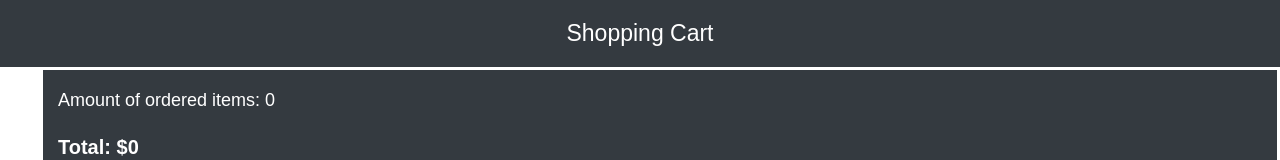
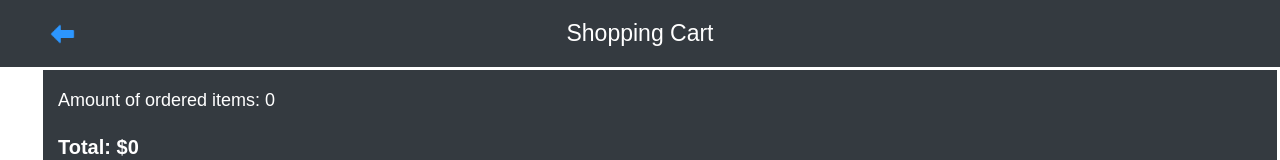
Before and after one commit to DawidHaratyk/shopping-cart, a React (Create React App) app: page /cart in a window 1280 px wide. Shown: the top 160 px of the page. Built offline with nearby package versions, Linux system fonts and the light colour scheme.

Commit message:
feat: improve how products look and make functionality to remove products in cart from cart page

```diff
--- a/src/components/CartPreviewProduct/CartPreviewProduct.tsx
+++ b/src/components/CartPreviewProduct/CartPreviewProduct.tsx
@@ -1,6 +1,6 @@
+import { useRemoveProductFromCart } from "hooks/useRemoveProductFromCart";
 import React from "react";
 import { IoTrashBinSharp } from "react-icons/io5";
-import { useProducts } from "../ProductsContext/ProductsContext";
 
 interface ICartPreviewProduct {
   name: string;
@@ -15,28 +15,7 @@ const CartPreviewProduct = ({
   image,
   index,
 }: ICartPreviewProduct) => {
-  const { products, setProducts, productsInCart, setProductsInCart } =
-    useProducts();
-  // try to do a global reducer
-
-  const handleDeleteProductFromCart = () => {
-    const correctProductIndex = productsInCart[index].id - 1;
-
-    const foundCorrectProductIndex = products.findIndex(
-      (product) => product.id - 1 === correctProductIndex
-    );
-
-    // change button state
-    products[foundCorrectProductIndex].isProductInCart =
-      !products[foundCorrectProductIndex].isProductInCart;
-
-    setProducts((oldProducts) => [...oldProducts]);
-
-    // remove correct element from cart
-    productsInCart.splice(index, 1);
-
-    setProductsInCart((oldProductsInCart) => [...oldProductsInCart]);
-  };
+  const handleRemoveProductFromCart = useRemoveProductFromCart();
 
   return (
     <div className="product">
@@ -47,7 +26,7 @@ const CartPreviewProduct = ({
       </div>
       <IoTrashBinSharp
         className="product__delete"
-        onClick={handleDeleteProductFromCart}
+        onClick={() => handleRemoveProductFromCart(index)}
       />
     </div>
   );
--- a/src/components/Header/_header.scss
+++ b/src/components/Header/_header.scss
@@ -1,4 +1,5 @@
 .header {
+    position: relative;
     display: flex;
     justify-content: space-evenly;
     align-items: center;
@@ -62,4 +63,13 @@
             padding-bottom: 12px;
         }
     }
+
+    &__arrow {
+        position: absolute;
+        top: 50%;
+        left: 50px;
+        transform: translateY(-50%);
+        width: 25px;
+        color: white;
+    }
 }
--- a/src/components/Products/_products.scss
+++ b/src/components/Products/_products.scss
@@ -1,7 +1,9 @@
 .products {
     display: flex;
     flex-wrap: wrap;
-    justify-content: space-around;
+    align-items: flex-start;
+    width: 100%;
+    max-height: min-content;
     gap: 15px;
     margin: 15px 15px 0 0;
 
--- a/src/components/ProductsInCart/ProductsInCart.tsx
+++ b/src/components/ProductsInCart/ProductsInCart.tsx
@@ -2,9 +2,12 @@ import React from "react";
 import { AiFillStar, AiOutlineStar } from "react-icons/ai";
 import { IoTrashBinSharp } from "react-icons/io5";
 import { useProducts } from "../ProductsContext/ProductsContext";
+import { useRemoveProductFromCart } from "../../hooks/useRemoveProductFromCart";
 
 const ProductsInCart = () => {
   const { productsInCart, setProductsInCart } = useProducts();
+
+  const handleRemoveProductFromCart = useRemoveProductFromCart();
 
   const allProductsInCart = productsInCart.map((productInCart, key) => {
     const { name, image, price, stars, availableAmount, amountInCart } =
@@ -51,7 +54,10 @@ const ProductsInCart = () => {
         >
           {availableAmountItems}
         </select>
-        <IoTrashBinSharp className="product__delete" />
+        <IoTrashBinSharp
+          className="product__delete"
+          onClick={() => handleRemoveProductFromCart(key)}
+        />
       </div>
     );
   });
--- a/src/components/UserCart/UserCart.tsx
+++ b/src/components/UserCart/UserCart.tsx
@@ -1,11 +1,25 @@
 import React from "react";
 import ProductsInCart from "../ProductsInCart/ProductsInCart";
 import ProductsTotalCost from "../ProductsTotalCost/ProductsTotalCost";
+import leftArrow from "../../images/left-arrow.png";
+import { useNavigate } from "react-router-dom";
 
-const UserCart: React.FC = () => {
+const UserCart = () => {
+  const navigate = useNavigate();
+
+  const handleGoBackToPreviousPage = () => {
+    navigate(-1);
+  };
+
   return (
     <>
       <div className="header">
+        <img
+          src={leftArrow}
+          alt="left-arrow"
+          className="header__arrow"
+          onClick={handleGoBackToPreviousPage}
+        />
         <h3 className="header__headline">Shopping Cart</h3>
       </div>
       <div className="user-cart">
--- a/src/css/style.css
+++ b/src/css/style.css
@@ -10,6 +10,7 @@ html {
 }
 
 .header {
+  position: relative;
   display: -webkit-box;
   display: -ms-flexbox;
   display: flex;
@@ -85,6 +86,15 @@ html {
 .header__cart-icon:nth-of-type(2) {
   padding-bottom: 12px;
 }
+.header__arrow {
+  position: absolute;
+  top: 50%;
+  left: 50px;
+  -webkit-transform: translateY(-50%);
+          transform: translateY(-50%);
+  width: 25px;
+  color: white;
+}
 
 .filter {
   min-width: 200px;
@@ -140,8 +150,13 @@ html {
   display: flex;
   -ms-flex-wrap: wrap;
       flex-wrap: wrap;
-  -ms-flex-pack: distribute;
-      justify-content: space-around;
+  -webkit-box-align: start;
+      -ms-flex-align: start;
+          align-items: flex-start;
+  width: 100%;
+  max-height: -webkit-min-content;
+  max-height: -moz-min-content;
+  max-height: min-content;
   gap: 15px;
   margin: 15px 15px 0 0;
 }
--- /dev/null
+++ b/src/hooks/useRemoveProductFromCart.ts
@@ -0,0 +1,27 @@
+import { useProducts } from "components/ProductsContext/ProductsContext";
+
+export const useRemoveProductFromCart = () => {
+  const { productsInCart, setProducts, setProductsInCart, products } =
+    useProducts();
+
+  const handleRemoveProductFromCart = (key: number) => {
+    const correctProductIndex = productsInCart[key].id - 1;
+
+    const foundCorrectProductIndex = products.findIndex(
+      (product) => product.id - 1 === correctProductIndex
+    );
+
+    // change button state
+    products[foundCorrectProductIndex].isProductInCart =
+      !products[foundCorrectProductIndex].isProductInCart;
+
+    setProducts((oldProducts) => [...oldProducts]);
+
+    // remove correct element from cart
+    productsInCart.splice(key, 1);
+
+    setProductsInCart((oldProductsInCart) => [...oldProductsInCart]);
+  };
+
+  return handleRemoveProductFromCart;
+};
--- a/src/utils/notEmpty.ts
+++ /dev/null
@@ -1,5 +0,0 @@
-export function notEmpty<TValue>(
-  value: TValue | null | undefined
-): value is TValue {
-  return value !== null && value !== undefined;
-}
```
Also changed, not shown: src/hooks/useCartProducts.tsx (deleted, +0 -22 lines), src/images/left-arrow.png (added), 1 other file (tests, documents, lock files or other folders).
